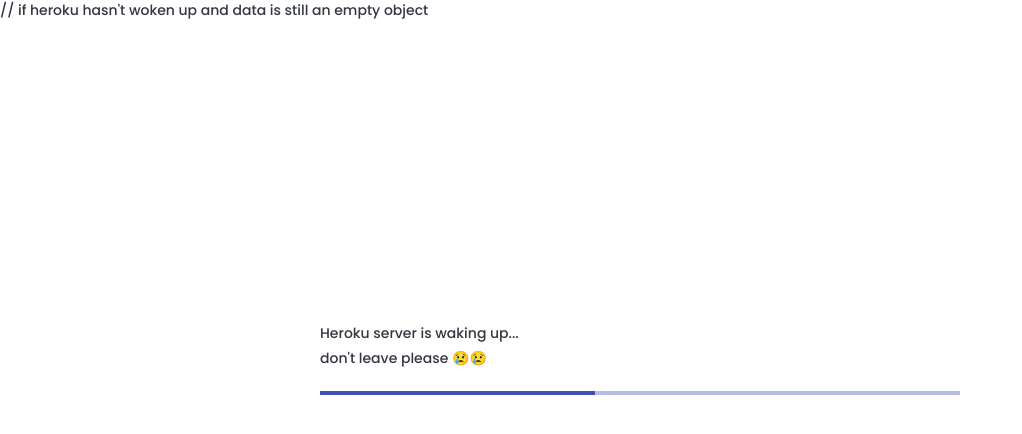
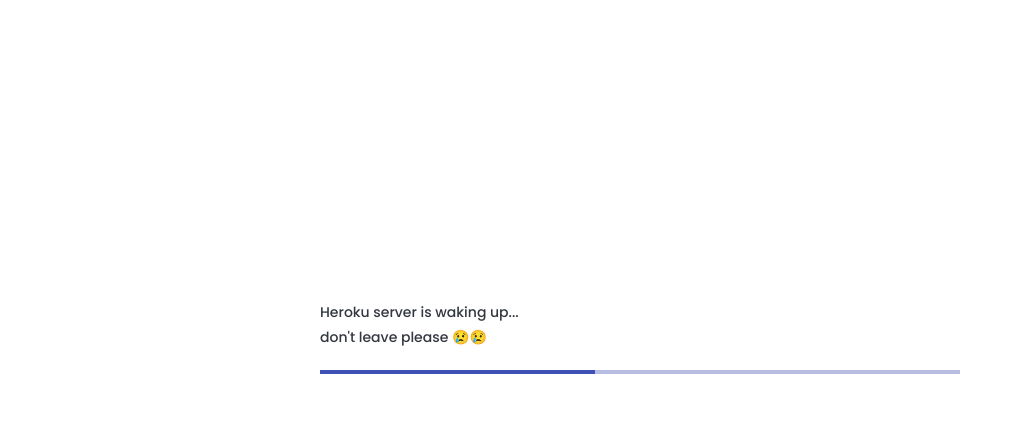
Before and after one commit to kctrnn/note-mine, a React (Create React App) app: page / in a window 1280 px wide. Shown: the top 434 px of the page, without its empty margins (0-1022 px from the left). Built offline with nearby package versions, Linux system fonts and the light colour scheme; no server answers.

Commit message:
Update App.js

```diff
--- a/src/App.js
+++ b/src/App.js
@@ -59,7 +59,6 @@
   return (
     <div className='note-mine-app' style={{ position: 'relative' }}>
 
-//     if heroku hasn't woken up and data is still an empty object
       {Object.keys(data).length === 0 && data.constructor === Object && (
         <Box className={classes.progress}>
           <p>
```
